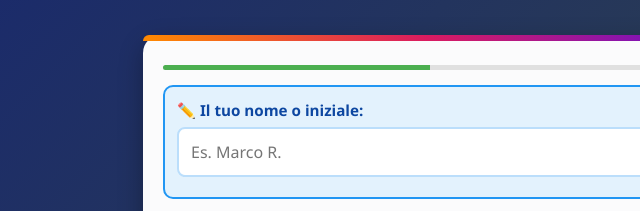
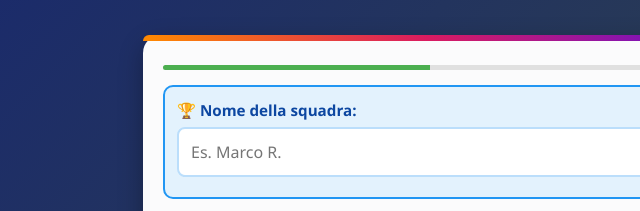
Before and after one commit to Fuschio22/Caccia-al-tesoro---1-GRUPPO, a plain HTML site: page index.html in a window 1280 px wide. Shown: the top 211 px of the page, 72-712 px from the left. Drawn offline with Linux system fonts and the light colour scheme.

Commit message:
Update index.html

```diff
--- a/index.html
+++ b/index.html
@@ -56,7 +56,7 @@
 
         <!-- CAMPO NOME ALUNNO -->
         <div class="name-box">
-            <label>✏️ Il tuo nome o iniziale:</label>
+            <label>🏆 Nome della squadra:</label>
             <input type="text" id="studentName" class="answer-input" placeholder="Es. Marco R." style="margin-top:6px">
         </div>
 
```
